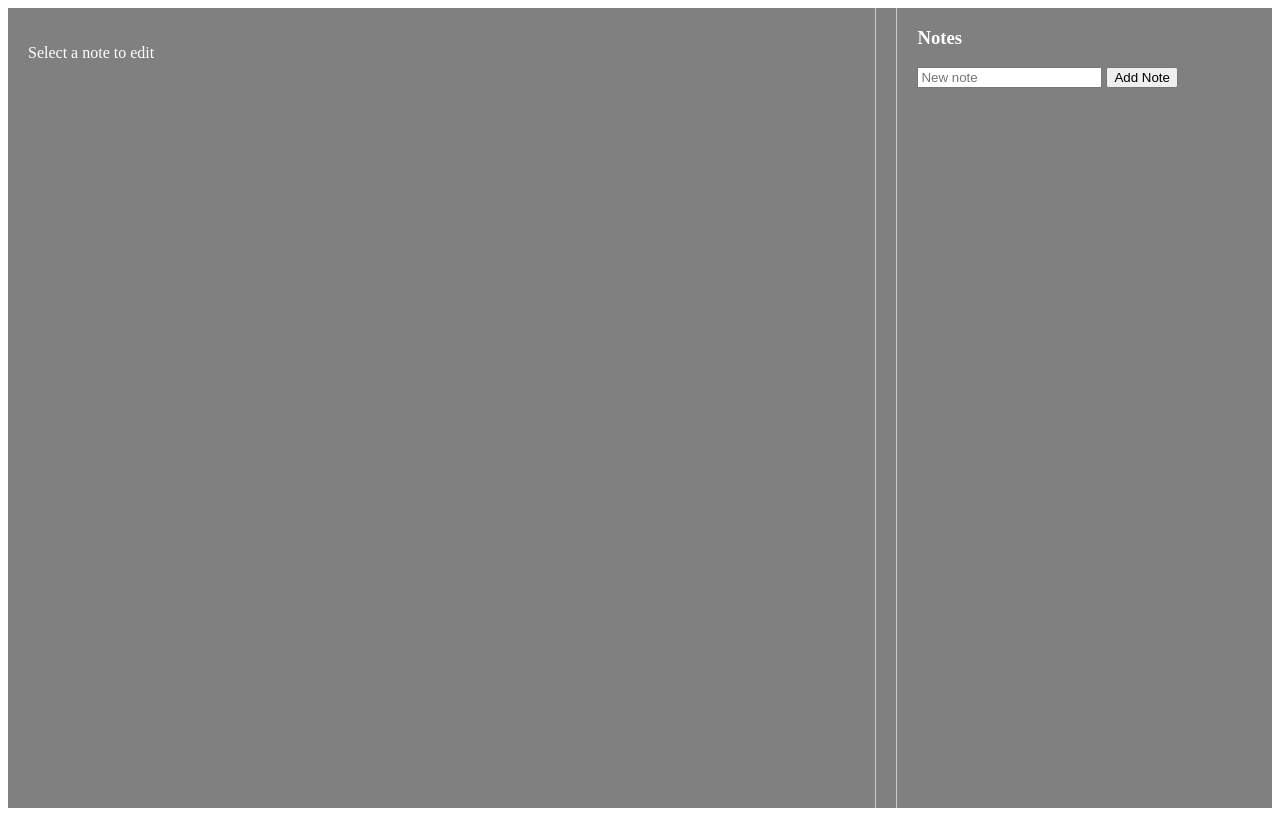
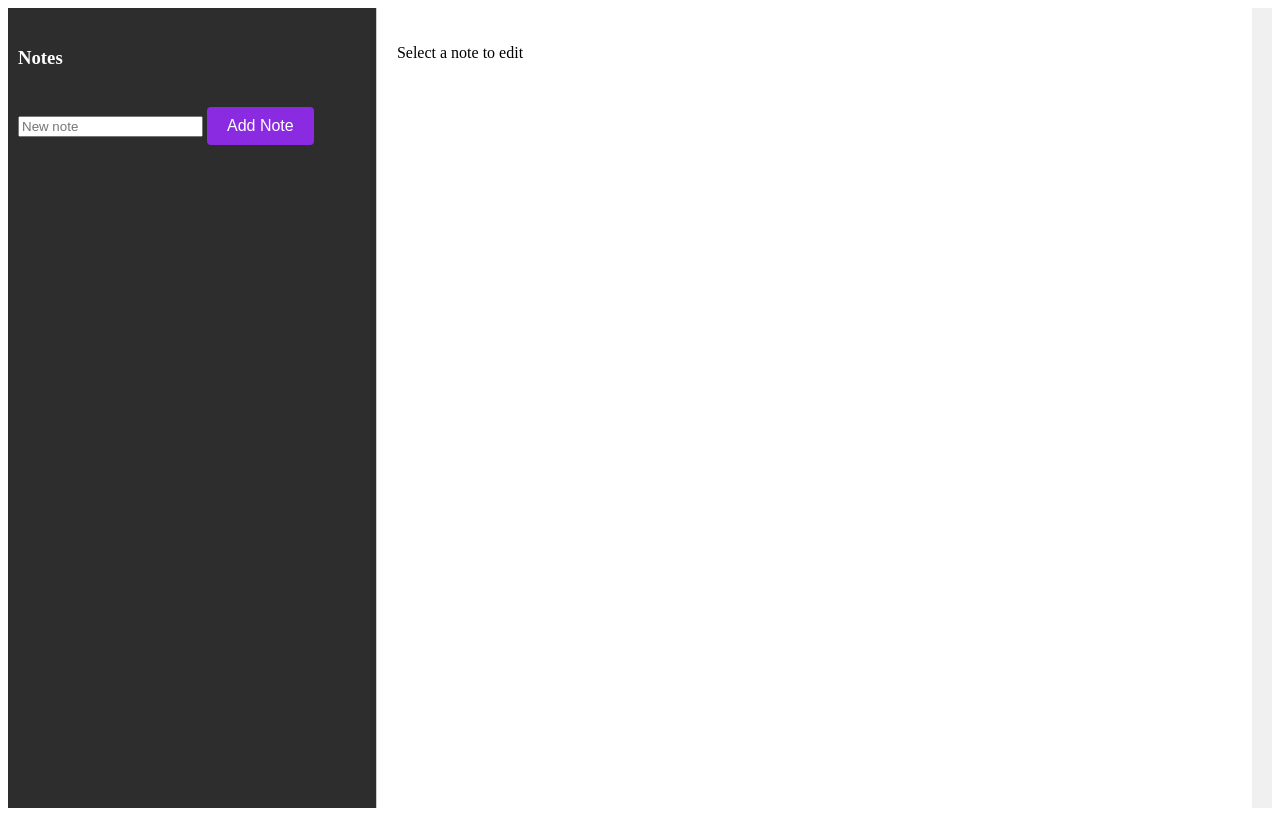
Before and after one commit to Kaktotak00p/notes, a SvelteKit app: page /notes in a window 1280 px wide. Built offline with nearby package versions, Linux system fonts and the light colour scheme.

Commit message:
implemented the required features and an md parser

```diff
--- a/package.json
+++ b/package.json
@@ -30,6 +30,7 @@
 	},
 	"type": "module",
 	"dependencies": {
-		"jsonwebtoken": "^9.0.2"
+		"jsonwebtoken": "^9.0.2",
+		"marked": "^14.1.2"
 	}
 }
--- a/src/global.css
+++ b/src/global.css
@@ -1,5 +1,5 @@
 :root {
-  --background-color: black; /* Background color */
+  --background-color: #636363; /* Background color */
   --main-text-color: white;  /* Main text color */
   --header1-color: #f5a623;  /* Header 1 color (e.g., orange) */
   --header2-color: #50e3c2;  /* Header 2 color (e.g., teal) */
--- a/src/routes/notes/+page.svelte
+++ b/src/routes/notes/+page.svelte
@@ -1,8 +1,12 @@
 <script>
   import { onMount } from 'svelte';
+  import { marked } from 'marked'; // Import the Markdown parser
+
   let notes = [];
   let selectedNote = null;
   let noteContent = '';
+  let parsedContent = '';
+  let isEditing = false;  // New variable to track if the user is in editing mode
   let autoSaveTimer = null;
   let newNoteName = '';
 
@@ -23,7 +27,14 @@
   function loadNoteContent(note) {
     selectedNote = note;
     noteContent = note.content;
+    parsedContent = parseMarkdown(noteContent); // Parse markdown on load
+    isEditing = false; // Open in viewing mode
     clearTimeout(autoSaveTimer);
+  }
+
+  // Parse markdown text into HTML
+  function parseMarkdown(content) {
+    return marked(content); // Use the `marked` library to parse the content
   }
 
   // Auto-save functionality to save the note 5 seconds after the user stops typing
@@ -32,7 +43,7 @@
     autoSaveTimer = setTimeout(saveNote, 5000); // Save after 5 seconds of inactivity
   }
 
-  // Save the currently selected note
+  // Save the currently selected note and switch back to preview mode
   async function saveNote() {
     if (!selectedNote) return;
 
@@ -47,6 +58,8 @@
     });
 
     if (res.ok) {
+      parsedContent = parseMarkdown(noteContent); // Re-parse the content after saving
+      isEditing = false; // Switch back to viewing mode
       console.log('Note saved');
     } else {
       alert('Failed to save note');
@@ -77,29 +90,60 @@
       alert(`Failed to add note: ${error.error}`);
     }
   }
+
+  // Update the note content and apply the markdown parsing in real-time
+  function updateContent(event) {
+    noteContent = event.target.value;
+    parsedContent = parseMarkdown(noteContent); // Parse markdown as user types
+    startAutoSave();
+  }
+
+  // Switch to editing mode when the user interacts with the preview
+  function switchToEditing() {
+    isEditing = true;
+  }
+
   onMount(fetchNotes);
 </script>
 
 <div class="container">
-  <div class="editor">
-    {#if selectedNote}
-      <textarea class="note-input" bind:value={noteContent} on:input={startAutoSave}></textarea>
-    {:else}
-      <p>Select a note to edit</p>
-    {/if}
-  </div>
-
   <div class="notes-list">
     <h3>Notes</h3>
     <input type="text" placeholder="New note" bind:value={newNoteName} />
     <button on:click={addNote}>Add Note</button>
     <ul>
       {#each notes as note}
-        <li class="note-item" on:click={() => loadNoteContent(note)}>
+        <li
+          class="note-item {selectedNote && selectedNote.fileName === note.fileName ? 'active' : ''}"
+          on:click={() => loadNoteContent(note)}
+        >
           {note.fileName}
         </li>
       {/each}
     </ul>
+  </div>
+
+  <div class="editor">
+    {#if selectedNote}
+      <!-- Show the editing area if in editing mode -->
+      {#if isEditing}
+        <textarea
+          class="note-input"
+          bind:value={noteContent}
+          on:input={updateContent}
+        ></textarea>
+      {:else}
+        <!-- Otherwise show the preview and switch to editing when the user interacts -->
+        <div
+          class="note-preview"
+          on:click={switchToEditing}
+        >
+        {@html parsedContent}
+        </div>
+      {/if}
+    {:else}
+      <p>Select a note to edit</p>
+    {/if}
   </div>
 </div>
 
--- a/src/routes/notes/notes.css
+++ b/src/routes/notes/notes.css
@@ -1,6 +1,6 @@
 .container {
-  background: grey;
-  color: white;
+  background: #f0f0f0;
+  color: black;
   display: flex;
   flex-direction: row;
   height: 100vh;
@@ -8,8 +8,10 @@
 
 .notes-list {
   width: 30%;
-  border-left: 1px solid #ccc;
-  padding-left: 20px;
+  background-color: #2d2d2d;
+  padding-left: 10px;
+  padding-top: 20px;
+  color: white;
   overflow-y: auto;
 }
 
@@ -17,22 +19,93 @@
   width: 70%;
   margin-right: 20px;
   padding: 20px;
-  border-right: 1px solid #ccc;
+  background-color: #fff;
+  color: black;
+  border-left: 1px solid #ccc;
+  display: flex;
+  flex-direction: column;
+  justify-content: space-between;
 }
 
 .note-item {
   cursor: pointer;
   padding: 10px;
   margin-bottom: 5px;
-  background-color: darkgray;
+  background-color: #444;
   border-radius: 4px;
+  color: white;
+}
+
+.note-item.active {
+  background-color: #8a2be2;
 }
 
 .note-item:hover {
-  background-color: #ddd;
+  background-color: #555;
 }
 
 .note-input {
   width: 100%;
-  height: 100%;
+  height: calc(100% - 50px); /* Adjust the height to fit above the button */
+  border: none;
+  outline: none;
+  padding: 10px;
+  background-color: #f9f9f9;
+  color: black;
+  font-size: 16px;
+  flex-grow: 1;
+  resize: none;
 }
+
+button {
+  background-color: #8a2be2;
+  color: white;
+  border: none;
+  border-radius: 4px;
+  padding: 10px 20px;
+  cursor: pointer;
+  font-size: 16px;
+  margin: 20px 0;
+  align-self: flex-end;
+}
+
+button:hover {
+  background-color: #7a1fd1;
+}
+
+.new-note-name{
+  width: 60%;
+}
+
+.note-creation{
+  margin-left: 10%;
+  margin-right: 10%;
+}
+
+.note-preview h1 {
+  font-size: 2em;
+  font-weight: bold;
+  margin-bottom: 10px;
+}
+
+.note-preview h2 {
+  font-size: 1.5em;
+  font-weight: bold;
+  margin-bottom: 8px;
+}
+
+.note-preview ul {
+  list-style-type: disc;
+  margin-left: 20px;
+}
+
+.note-preview ol {
+  list-style-type: decimal;
+  margin-left: 20px;
+}
+
+.note-preview img {
+  max-width: 100%;
+  height: auto;
+  margin: 10px 0;
+}
```
Also changed, not shown: notes_vault/test.md (+11 -0 lines), 1 other file (tests, documents, lock files or other folders).
